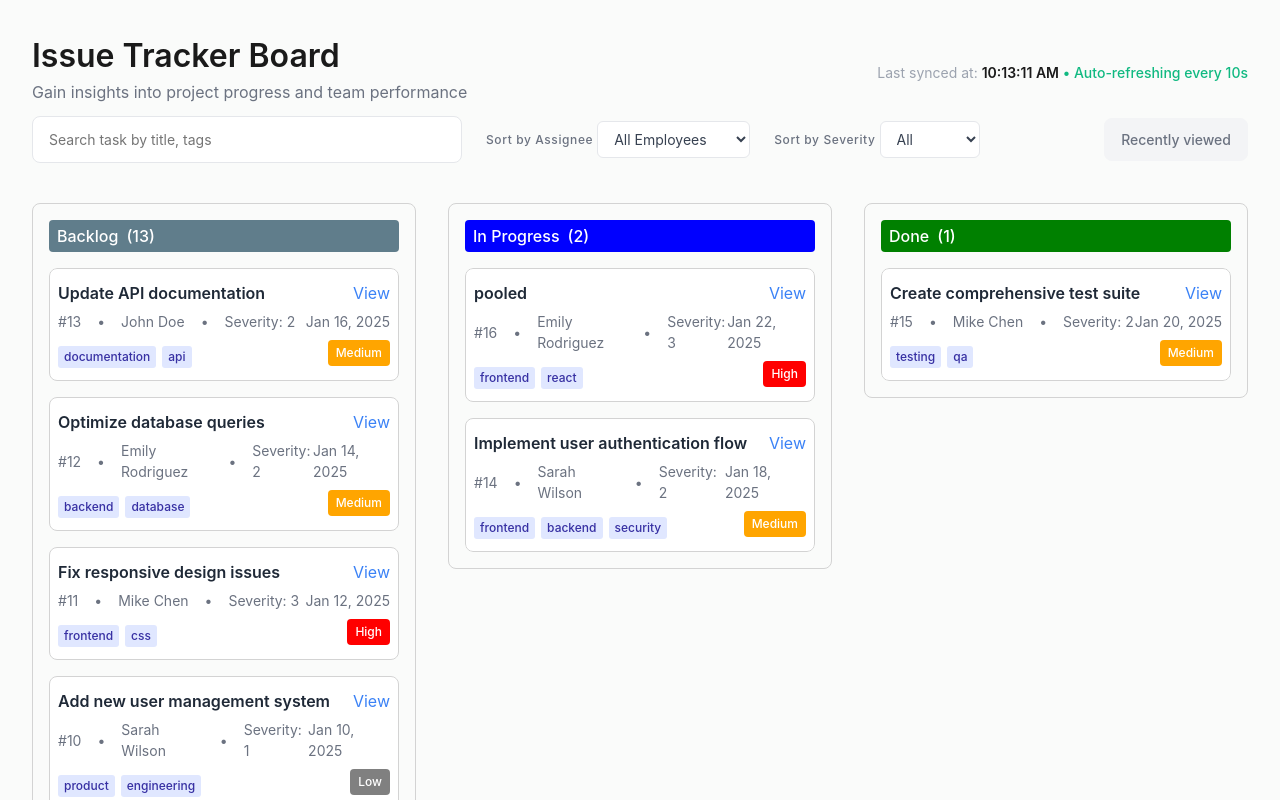
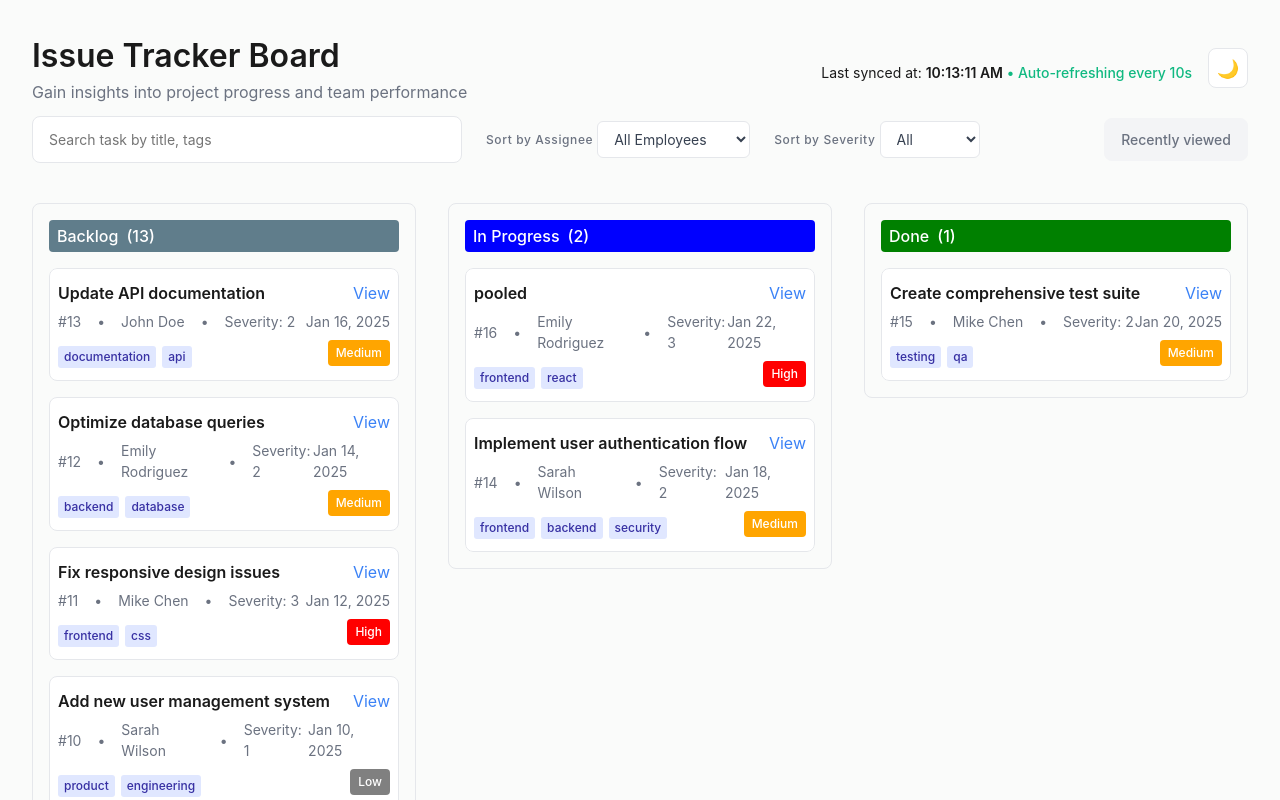
Before and after one commit to MashoAdo/issue-board, a React (Vite) app: page /board in a window 1280 px wide. Shown: the top 800 px of the page. Built offline with nearby package versions, Linux system fonts and the light colour scheme; the HTML template or start-up script is replaced by a standard one.

Commit message:
feat: implement dark mode functionality

```diff
--- a/src/App.tsx
+++ b/src/App.tsx
@@ -1,11 +1,34 @@
+import { useEffect } from "react";
 import { Navigate, Route, Routes } from "react-router-dom";
 import "./App.css";
 import Modal from "./components/Modal";
 import Toaster from "./components/Toaster";
+import { adminPermissions, contributorPermissions } from "./constants/currentUser.ts";
 import IssueBoardPage from "./features/issues/pages";
 import ViewIssue from "./features/issues/pages/ViewIssue";
+import useGlobalStore from "./store/store";
+import type { TAuthUser } from "./types/index.ts";
 
 function App() {
+	const setAuthUser = useGlobalStore((state) => state.setAuthUser);
+	const isDarkMode = useGlobalStore((state) => state.isDarkMode);
+
+	useEffect(() => {
+		const fetchAuthUser = async () => {
+			const user = await import("./constants/currentUser.ts").then((module) => module.default);
+
+			const userPermissions = user.role === "admin" ? adminPermissions : contributorPermissions;
+
+			setAuthUser({ ...user, permissions: userPermissions } as TAuthUser);
+		};
+		fetchAuthUser();
+	}, []);
+
+	// Apply dark mode theme to document
+	useEffect(() => {
+		document.documentElement.setAttribute("data-theme", isDarkMode ? "dark" : "light");
+	}, [isDarkMode]);
+
 	return (
 		<>
 			<Routes>
--- /dev/null
+++ b/src/components/DarkModeToggle.tsx
@@ -0,0 +1,39 @@
+import useGlobalStore from "../store/store";
+
+function DarkModeToggle() {
+	const isDarkMode = useGlobalStore((state) => state.isDarkMode);
+	const toggleDarkMode = useGlobalStore((state) => state.toggleDarkMode);
+
+	return (
+		<button
+			onClick={toggleDarkMode}
+			style={{
+				display: "flex",
+				alignItems: "center",
+				justifyContent: "center",
+				width: "40px",
+				height: "40px",
+				border: "1px solid var(--border-primary)",
+				borderRadius: "8px",
+				background: "var(--bg-secondary)",
+				color: "var(--text-secondary)",
+				cursor: "pointer",
+				transition: "all 0.2s ease",
+				fontSize: "18px",
+			}}
+			onMouseEnter={(e) => {
+				e.currentTarget.style.backgroundColor = "var(--hover-bg)";
+				e.currentTarget.style.borderColor = "var(--border-secondary)";
+			}}
+			onMouseLeave={(e) => {
+				e.currentTarget.style.backgroundColor = "var(--bg-secondary)";
+				e.currentTarget.style.borderColor = "var(--border-primary)";
+			}}
+			title={isDarkMode ? "Switch to light mode" : "Switch to dark mode"}
+		>
+			{isDarkMode ? "☀️" : "🌙"}
+		</button>
+	);
+}
+
+export default DarkModeToggle;
--- a/src/components/issueBoard/IssueCard.tsx
+++ b/src/components/issueBoard/IssueCard.tsx
@@ -25,22 +25,22 @@ export default function IssueCard({ issue, stylesOverride = {} }: { issue: TIssu
 		<div
 			key={issue.id}
 			style={{
-				border: "1px solid #e5e7eb",
+				border: "1px solid var(--border-primary)",
 				borderRadius: "6px",
 				padding: "16px",
-				backgroundColor: "#fafafa",
+				backgroundColor: "var(--card-bg)",
 				cursor: "pointer",
 				transition: "all 0.2s ease",
 
 				...stylesOverride,
 			}}
 			onMouseEnter={(e) => {
-				e.currentTarget.style.backgroundColor = "#f3f4f6";
-				e.currentTarget.style.borderColor = "#d1d5db";
+				e.currentTarget.style.backgroundColor = "var(--card-bg-hover)";
+				e.currentTarget.style.borderColor = "var(--border-secondary)";
 			}}
 			onMouseLeave={(e) => {
-				e.currentTarget.style.backgroundColor = "#fafafa";
-				e.currentTarget.style.borderColor = "#e5e7eb";
+				e.currentTarget.style.backgroundColor = "var(--card-bg)";
+				e.currentTarget.style.borderColor = "var(--border-primary)";
 			}}
 		>
 			<div
@@ -55,7 +55,7 @@ export default function IssueCard({ issue, stylesOverride = {} }: { issue: TIssu
 						margin: 0,
 						fontSize: "16px",
 						fontWeight: "600",
-						color: "#1f2937",
+						color: "var(--text-primary)",
 						flex: 1,
 					}}
 				>
@@ -63,7 +63,7 @@ export default function IssueCard({ issue, stylesOverride = {} }: { issue: TIssu
 				</h4>
 
 				<div
-					style={{ textDecoration: "none", cursor: "pointer", color: "#3b82f6" }}
+					style={{ textDecoration: "none", cursor: "pointer", color: "var(--accent-primary)" }}
 					role="button"
 					onClick={handleViewIssue}
 				>
@@ -77,7 +77,7 @@ export default function IssueCard({ issue, stylesOverride = {} }: { issue: TIssu
 					justifyContent: "space-between",
 					alignItems: "center",
 					fontSize: "14px",
-					color: "#6b7280",
+					color: "var(--text-tertiary)",
 					margin: "6px 0",
 				}}
 			>
--- a/src/components/issueBoard/IssueColumn.tsx
+++ b/src/components/issueBoard/IssueColumn.tsx
@@ -27,10 +27,10 @@ function IssueColumn({ title, tasks, loading, columnStatus }: IssueColumnProps)
 				display: "flex",
 				flexDirection: "column",
 				minHeight: 0,
-				border: isOver ? "2px solid #3b82f6" : "1px solid lightgray",
+				border: isOver ? "2px solid var(--accent-primary)" : "1px solid var(--border-primary)",
 				borderRadius: "8px",
 				padding: "16px",
-				backgroundColor: isOver ? "#f0f9ff" : "transparent",
+				backgroundColor: isOver ? "var(--hover-bg)" : "transparent",
 				transition: "all 0.2s ease",
 				position: "relative",
 			}}
@@ -73,10 +73,10 @@ function IssueColumn({ title, tasks, loading, columnStatus }: IssueColumnProps)
 							<IssueCard
 								issue={task}
 								stylesOverride={{
-									border: "1px solid lightgray",
+									border: "1px solid var(--border-primary)",
 									borderRadius: "8px",
 									padding: "12px 8px",
-									backgroundColor: "white",
+									backgroundColor: "var(--card-bg)",
 									position: "relative", // Allow absolute positioning of drag handle
 								}}
 							/>
--- a/src/features/issues/components/IssuePageHeader.tsx
+++ b/src/features/issues/components/IssuePageHeader.tsx
@@ -1,3 +1,5 @@
+import DarkModeToggle from "../../../components/DarkModeToggle";
+
 interface IssuesPageHeaderProps {
 	lastSyncTime: string | null;
 	isPolling: boolean;
@@ -10,12 +12,15 @@ function IssuesPageHeader({ lastSyncTime, isPolling }: IssuesPageHeaderProps) {
 				<h1 className="tasks-title">Issue Tracker Board</h1>
 				<p className="tasks-subtitle">Gain insights into project progress and team performance</p>
 			</div>
+			<div style={{ display: "flex", alignItems: "center", gap: "16px" }}>
 				{lastSyncTime && (
 					<p className="tasks-sync-info">
 						Last synced at: <span className="tasks-sync-time">{new Date(lastSyncTime).toLocaleTimeString()}</span>
 						{isPolling && <span className="polling-indicator"> • Auto-refreshing every 10s</span>}
 					</p>
 				)}
+				<DarkModeToggle />
+			</div>
 		</div>
 	);
 }
--- a/src/features/issues/style/Tasks.css
+++ b/src/features/issues/style/Tasks.css
@@ -1,11 +1,12 @@
 /* Tasks Component Styles */
 .tasks-container {
-	background-color: #fafbfa;
+	background-color: var(--bg-primary);
 	padding: 32px;
 	display: flex;
 	flex-direction: column;
 	max-height: 100vh;
 	font-family: -apple-system, BlinkMacSystemFont, "Segoe UI", "Roboto", sans-serif;
+	transition: background-color 0.2s ease;
 }
 
 .tasks-header-container {
@@ -18,32 +19,37 @@
 .tasks-title {
 	font-size: 32px;
 	font-weight: 600;
-	color: #1a1a1a;
+	color: var(--text-primary);
+	transition: color 0.2s ease;
 }
 
 .tasks-subtitle {
 	font-size: 16px;
-	color: #6b7280;
+	color: var(--text-tertiary);
 	margin: 0;
 	font-weight: 400;
+	transition: color 0.2s ease;
 }
 
 .tasks-sync-time {
 	font-weight: 600;
-	color: #1a1a1a;
+	color: var(--text-primary);
 	font-size: 14px;
+	transition: color 0.2s ease;
 }
 
 .tasks-sync-info {
 	font-size: 14px;
-	color: #9ca3af;
+	color: var(--text-quaternary);
 	margin: 8px 0 0 0;
 	font-weight: 400;
+	transition: color 0.2s ease;
 }
 
 .polling-indicator {
-	color: #10b981;
+	color: var(--accent-secondary);
 	font-weight: 500;
+	transition: color 0.2s ease;
 }
 
 .tasks-controls {
@@ -63,16 +69,17 @@
 .tasks-search {
 	width: 400px;
 	padding: 12px 16px;
-	border: 1px solid #e5e7eb;
+	border: 1px solid var(--border-primary);
 	border-radius: 8px;
 	font-size: 14px;
-	background: white;
+	background: var(--bg-secondary);
+	color: var(--text-primary);
 	transition: all 0.2s ease;
 }
 
 .tasks-search:focus {
 	outline: none;
-	border-color: #3b82f6;
+	border-color: var(--accent-primary);
 	box-shadow: 0 0 0 3px rgba(59, 130, 246, 0.1);
 }
 
@@ -85,28 +92,29 @@
 .tasks-filter-label {
 	font-size: 12px;
 	font-weight: 500;
-	color: #6b7280;
+	color: var(--text-tertiary);
 	letter-spacing: 0.05em;
+	transition: color 0.2s ease;
 }
 
 .tasks-filter-select {
 	padding: 8px 12px;
-	border: 1px solid #e5e7eb;
+	border: 1px solid var(--border-primary);
 	border-radius: 6px;
 	font-size: 14px;
-	background: white;
-	color: #374151;
+	background: var(--bg-secondary);
+	color: var(--text-secondary);
 	cursor: pointer;
 	transition: all 0.2s ease;
 }
 
 .tasks-filter-select:hover {
-	border-color: #d1d5db;
+	border-color: var(--border-secondary);
 }
 
 .tasks-filter-select:focus {
 	outline: none;
-	border-color: #3b82f6;
+	border-color: var(--accent-primary);
 	box-shadow: 0 0 0 2px rgba(59, 130, 246, 0.1);
 }
 
@@ -118,10 +126,10 @@
 
 .tasks-button {
 	padding: 10px 16px;
-	border: 1px solid #e5e7eb;
+	border: 1px solid var(--border-primary);
 	border-radius: 8px;
-	background: white;
-	color: #374151;
+	background: var(--bg-secondary);
+	color: var(--text-secondary);
 	font-size: 14px;
 	font-weight: 500;
 	cursor: pointer;
@@ -133,8 +141,8 @@
 }
 
 .tasks-button:hover {
-	background: #f9fafb;
-	border-color: #d1d5db;
+	background: var(--hover-bg);
+	border-color: var(--border-secondary);
 	transform: translateY(-1px);
 }
 
@@ -143,9 +151,9 @@
 }
 
 .tasks-button--primary {
-	background: #3b82f6;
+	background: var(--accent-primary);
 	color: white;
-	border-color: #3b82f6;
+	border-color: var(--accent-primary);
 }
 
 .tasks-button--primary:hover {
@@ -154,14 +162,14 @@
 }
 
 .tasks-button--secondary {
-	background: #f3f4f6;
-	color: #6b7280;
-	border-color: #f3f4f6;
+	background: var(--bg-tertiary);
+	color: var(--text-tertiary);
+	border-color: var(--bg-tertiary);
 }
 
 .tasks-button--secondary:hover {
-	background: #e5e7eb;
-	color: #374151;
+	background: var(--border-secondary);
+	color: var(--text-secondary);
 }
 
 /* Task Columns Container */
--- a/src/index.css
+++ b/src/index.css
@@ -13,6 +13,44 @@ body {
 	height: 100%;
 }
 
+:root {
+	/* Light mode colors */
+	--bg-primary: #fafbfa;
+	--bg-secondary: #ffffff;
+	--bg-tertiary: #f3f4f6;
+	--text-primary: #1a1a1a;
+	--text-secondary: #374151;
+	--text-tertiary: #6b7280;
+	--border-primary: #e5e7eb;
+	--border-secondary: #d1d5db;
+	--accent-primary: #3b82f6;
+	--accent-secondary: #10b981;
+	--hover-bg: #f9fafb;
+
+	/* Issue card specific colors */
+	--card-bg: #ffffff;
+	--card-bg-hover: #f3f4f6;
+}
+
+[data-theme="dark"] {
+	/* Dark mode colors */
+	--bg-primary: #0f172a;
+	--bg-secondary: #1e293b;
+	--bg-tertiary: #334155;
+	--text-primary: #f8fafc;
+	--text-secondary: #e2e8f0;
+	--text-tertiary: #cbd5e1;
+	--border-primary: #475569;
+	--border-secondary: #64748b;
+	--accent-primary: #60a5fa;
+	--accent-secondary: #34d399;
+	--hover-bg: #334155;
+
+	/* Issue card specific colors for dark mode */
+	--card-bg: #1e293b;
+	--card-bg-hover: #334155;
+}
+
 body {
 	line-height: 1.5;
 	-webkit-font-smoothing: antialiased;
@@ -22,6 +60,9 @@ body {
 	font-weight: 400;
 	font-style: normal;
 	scroll-behavior: smooth;
+	background-color: var(--bg-primary);
+	color: var(--text-primary);
+	transition: background-color 0.2s ease, color 0.2s ease;
 }
 
 img,
--- a/src/store/store.ts
+++ b/src/store/store.ts
@@ -28,6 +28,10 @@ export type IssueStore = {
 	updateRecentViewedIssues: (issue: TIssue) => void;
 
 	updateIssueStatus: (issueId: number, status: IssueStatus) => void;
+
+	// Dark mode
+	isDarkMode: boolean;
+	toggleDarkMode: () => void;
 
 	// Polling state
 	isPolling: boolean;
@@ -114,6 +118,12 @@ const useGlobalStore = create<IssueStore>()(
 					});
 				},
 
+				// Dark mode
+				isDarkMode: false,
+				toggleDarkMode: () => {
+					set((state) => ({ isDarkMode: !state.isDarkMode }));
+				},
+
 				// Polling state
 				isPolling: false,
 				lastSyncTime: null,
@@ -130,6 +140,7 @@ const useGlobalStore = create<IssueStore>()(
 				partialize: (state) => {
 					return {
 						recentViewedIssues: state.recentViewedIssues, //only persist recent viewed issues to local storage
+						isDarkMode: state.isDarkMode, // persist dark mode preference
 					};
 				},
 			}
```
Also changed, not shown: src/components/Modal.tsx (+7 -7 lines), src/features/issues/components/RecentlyViewedModal.tsx (+5 -3 lines). Lines whose indentation alone changed are shown as unchanged.
